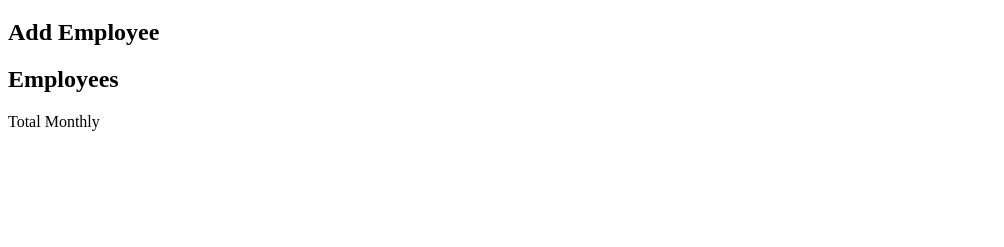
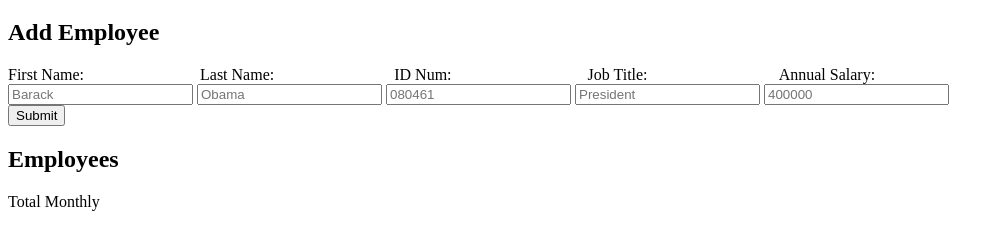
Before and after one commit to nateglewwe/weekend-salary-calculator, a website: page index.html in a window 1280 px wide. Shown: the part 61-308 px from the top of the page, without its empty margins (0-1004 px from the left). Drawn offline with Linux system fonts and the light colour scheme.

Commit message:
added html for Add Employee form input section

```diff
--- a/index.html
+++ b/index.html
@@ -10,8 +10,25 @@
     <h1>Salary Calculator</h1>
   </header>
   <main>
-    <h2>Add Employee</h2>
-    <h2>Employees</h2>
+    <div id="inputSection">
+      <h2>Add Employee</h2>
+      <form onSubmit="submitForm(event)">
+        <label for="firstName">First Name:</label>&emsp;&emsp;&emsp;&emsp;&emsp;&emsp;&emsp;
+        <label for="lastName">Last Name:</label>&emsp;&emsp;&emsp;&emsp;&emsp;&emsp;&emsp;&nbsp;
+        <label for="IDNum">ID Num:</label>&emsp;&emsp;&emsp;&emsp;&emsp;&emsp;&emsp;&emsp;&nbsp;
+        <label for="jobTitle">Job Title:</label>&emsp;&emsp;&emsp;&emsp;&emsp;&emsp;&emsp;&emsp;
+        <label for="salary">Annual Salary:</label><br>
+        <input id="firstName" type="text" placeholder="Barack" data-testid="firstNameInput" required/>
+        <input id="lastName" type="text" placeholder="Obama" data-testid="lastNameInput" required/>
+        <input id="IDNum" type="number" placeholder="080461" data-testid="idInput" required/>
+        <input id="jobTitle" type="text" placeholder="President" data-testid="titleInput" required/>
+        <input id="salary" type="number" placeholder="400000" data-testid="annualSalaryInput" required/><br>
+        <button type="submit" value="Submit" data-testid="submitButton">Submit</button>
+      </form>
+    </div>
+    <div id="tableSection">
+      <h2>Employees</h2>
+    </div>
   </main>
   <footer>
     <p>Total Monthly</p>
```
